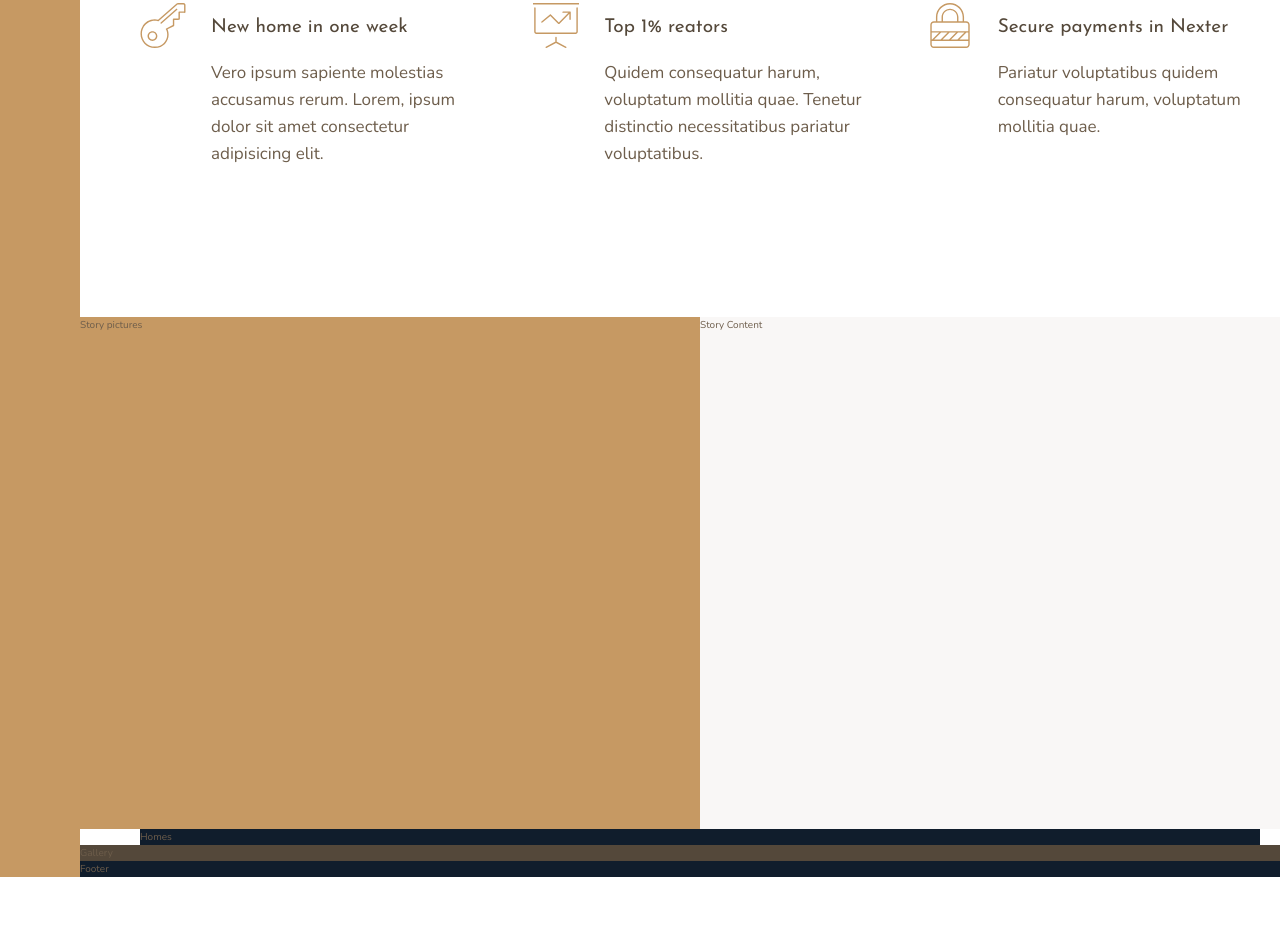
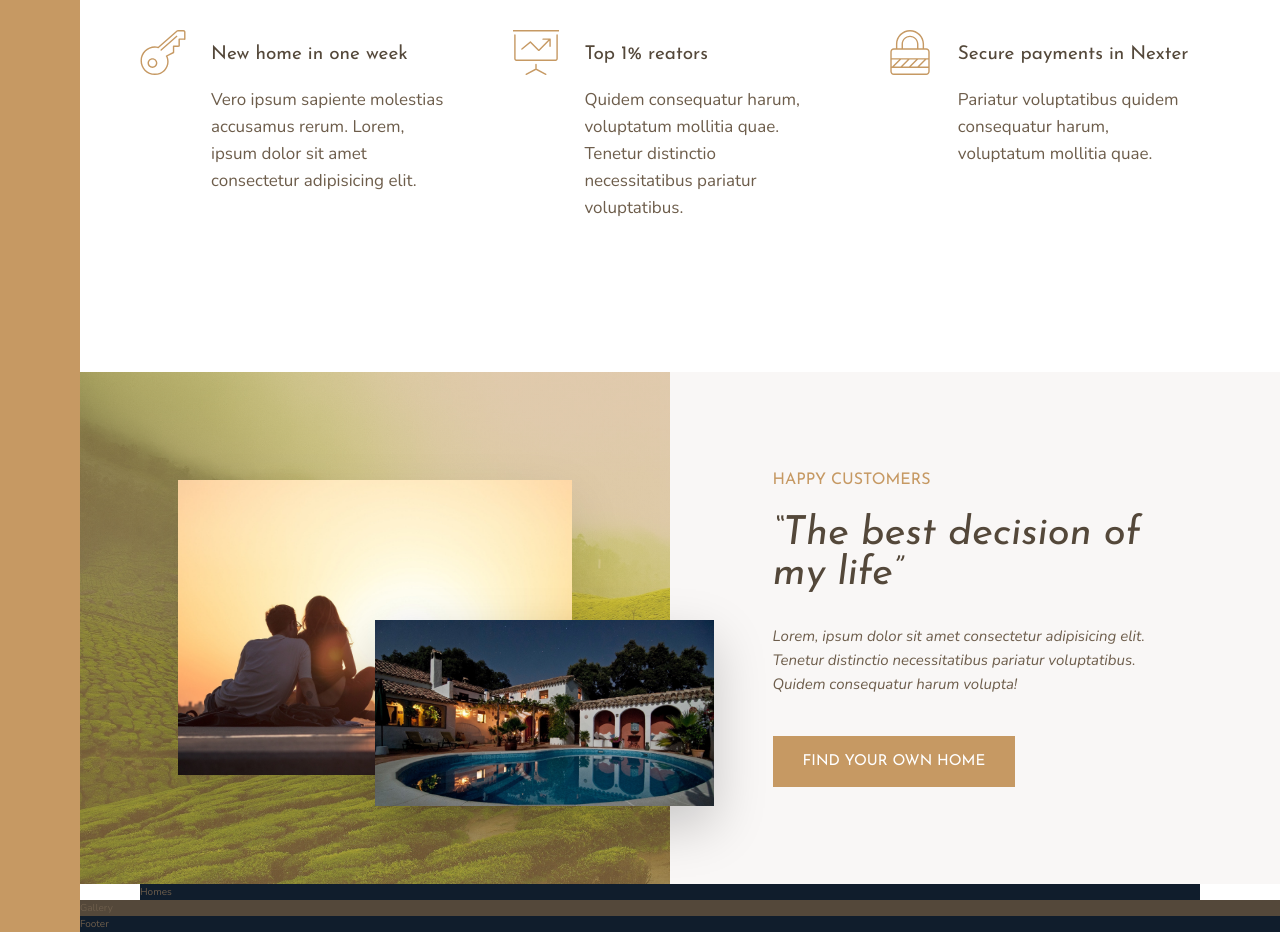
Before and after one commit to JustasTitovec/website-css-scss-grid, a website: page Dist/index.html in a window 1280 px wide. Shown: the part 991-1923 px from the top of the page. Before the commit the page ends 1868 px from the top, so only its background shows below. Drawn offline with nearby package versions, Linux system fonts and the light colour scheme.

Commit message:
story section

```diff
--- a/Dist/css/style.css
+++ b/Dist/css/style.css
@@ -24,12 +24,52 @@ body {
   font-family: "Josefin Sans", sans-serif;
   font-weight: 400; }
 
+.heading-2 {
+  font-size: 4rem;
+  font-style: italic;
+  line-height: 1; }
+  .heading-2--light {
+    color: #f9f7f6; }
+  .heading-2--dark {
+    color: #54483a; }
+
+.heading-3 {
+  font-size: 1.6rem;
+  color: #c69963;
+  text-transform: uppercase; }
+
 .heading-4 {
   font-size: 1.9rem; }
   .heading-4--light {
     color: #f9f7f6; }
   .heading-4--dark {
     color: #54483a; }
+
+.btn {
+  background-color: #c69963;
+  color: #fff;
+  border: none;
+  border-radius: none;
+  font-family: "Josefin Sans", sans-serif;
+  font-size: 1.5rem;
+  text-transform: uppercase;
+  padding: 1.8rem 3rem;
+  cursor: pointer;
+  transition: all 0.2s; }
+  .btn:hover {
+    background-color: #b28451; }
+
+.mb-sm {
+  margin-bottom: 2rem; }
+
+.mb-md {
+  margin-bottom: 3rem; }
+
+.mb-lg {
+  margin-bottom: 4rem; }
+
+.mb-hg {
+  margin-bottom: 8rem; }
 
 .sidebar {
   background-color: #c69963;
@@ -67,12 +107,41 @@ body {
     font-size: 1.7rem; }
 
 .story__pictures {
+  display: grid;
   background-color: #c69963;
-  grid-column: full-start / col-end 4; }
+  grid-column: full-start / col-end 4;
+  grid-template-rows: repeat(6, 1fr);
+  grid-template-columns: repeat(6, 1fr);
+  align-items: center;
+  background-image: linear-gradient(rgba(198, 153, 99, 0.5), rgba(198, 153, 99, 0.5)), url("../img/back.jpg");
+  background-size: cover; }
+
+.story__img-1 {
+  width: 100%;
+  grid-row: 2 / 6;
+  grid-column: 2 /6;
+  box-shadow: 0 2rem 5rem rgba(0, 0, 0, 0.1); }
+
+.story__img-2 {
+  width: 100%;
+  grid-row: 4 / 6;
+  grid-column: 4 / 7;
+  width: 115%;
+  z-index: 20;
+  box-shadow: 0 2rem 5rem rgba(0, 0, 0, 0.2); }
 
 .story__content {
   background-color: #f9f7f6;
-  grid-column: col-start 5 / full-end; }
+  grid-column: col-start 5 / full-end;
+  padding: 6rem 8vw;
+  display: grid;
+  align-content: center;
+  justify-items: start; }
+
+.story__text {
+  font-size: 1.5rem;
+  font-style: italic;
+  margin-bottom: 4rem; }
 
 .homes {
   background-color: #101d2c;
--- a/Dist/index.html
+++ b/Dist/index.html
@@ -86,9 +86,27 @@
       </div>
     </section>
 
-    <div class="story__pictures">Story pictures</div>
+    <div class="story__pictures">
+      <img
+        src="img/story-1.jpeg"
+        alt="couple with new house"
+        class="story__img-1"
+      />
+      <img src="img/story-2.jpeg" alt="new house" class="story__img-2" />
+    </div>
 
-    <div class="story__content">Story Content</div>
+    <div class="story__content">
+      <h3 class="heading-3 mb-sm">Happy Customers</h3>
+      <h2 class="heading-2 heading-2--dark mb-md">
+        &ldquo;The best decision of my life&rdquo;
+      </h2>
+      <p class="story__text">
+        Lorem, ipsum dolor sit amet consectetur adipisicing elit. Tenetur
+        distinctio necessitatibus pariatur voluptatibus. Quidem consequatur
+        harum volupta!
+      </p>
+      <button class="btn">Find your own home</button>
+    </div>
 
     <section class="homes">Homes</section>
 
--- a/Dist/sass/_story.scss
+++ b/Dist/sass/_story.scss
@@ -1,13 +1,58 @@
 .story {
   &__pictures {
+    display: grid;
     background-color: $color-primary;
+    grid-column: full-start / col-end 4;
 
-    grid-column: full-start / col-end 4;
+    grid-template-rows: repeat(6, 1fr);
+    grid-template-columns: repeat(6, 1fr);
+    align-items: center;
+
+    background-image: linear-gradient(
+        rgba($color-primary, 0.5),
+        rgba($color-primary, 0.5)
+      ),
+      url('../img/back.jpg');
+    background-size: cover;
+  }
+
+  &__img-1 {
+    width: 100%;
+
+    grid-row: 2 / 6;
+    grid-column: 2 /6;
+    box-shadow: 0 2rem 5rem rgba($color: #000000, $alpha: 0.1);
+  }
+
+  &__img-2 {
+    width: 100%;
+
+    grid-row: 4 / 6;
+    grid-column: 4 / 7;
+    width: 115%;
+    z-index: 20;
+
+    box-shadow: 0 2rem 5rem rgba($color: #000000, $alpha: 0.2);
   }
 
   &__content {
     background-color: $color-grey-light-1;
+    grid-column: col-start 5 / full-end;
+    padding: 6rem 8vw;
 
-    grid-column: col-start 5 / full-end;
+    // display: flex;
+    // flex-direction: column;
+    // justify-content: center;
+    // align-items: flex-start;
+
+    display: grid;
+    align-content: center;
+    justify-items: start;
+  }
+
+  &__text {
+    font-size: 1.5rem;
+    font-style: italic;
+    margin-bottom: 4rem;
   }
 }
--- a/Dist/sass/_typography.scss
+++ b/Dist/sass/_typography.scss
@@ -9,10 +9,26 @@
 
 .heading-2 {
   @extend %heading;
+
+  font-size: 4rem;
+  font-style: italic;
+  line-height: 1;
+
+  &--light {
+    color: $color-grey-light-1;
+  }
+
+  &--dark {
+    color: $color-grey-dark-1;
+  }
 }
 
 .heading-3 {
   @extend %heading;
+
+  font-size: 1.6rem;
+  color: $color-primary;
+  text-transform: uppercase;
 }
 
 .heading-4 {
@@ -27,3 +43,36 @@
     color: $color-grey-dark-1;
   }
 }
+
+.btn {
+  background-color: $color-primary;
+  color: #fff;
+  border: none;
+  border-radius: none;
+  font-family: $font-display;
+  font-size: 1.5rem;
+  text-transform: uppercase;
+  padding: 1.8rem 3rem;
+  cursor: pointer;
+  transition: all 0.2s;
+
+  &:hover {
+    background-color: $color-primary-dark;
+  }
+}
+
+.mb-sm {
+  margin-bottom: 2rem;
+}
+
+.mb-md {
+  margin-bottom: 3rem;
+}
+
+.mb-lg {
+  margin-bottom: 4rem;
+}
+
+.mb-hg {
+  margin-bottom: 8rem;
+}
```
